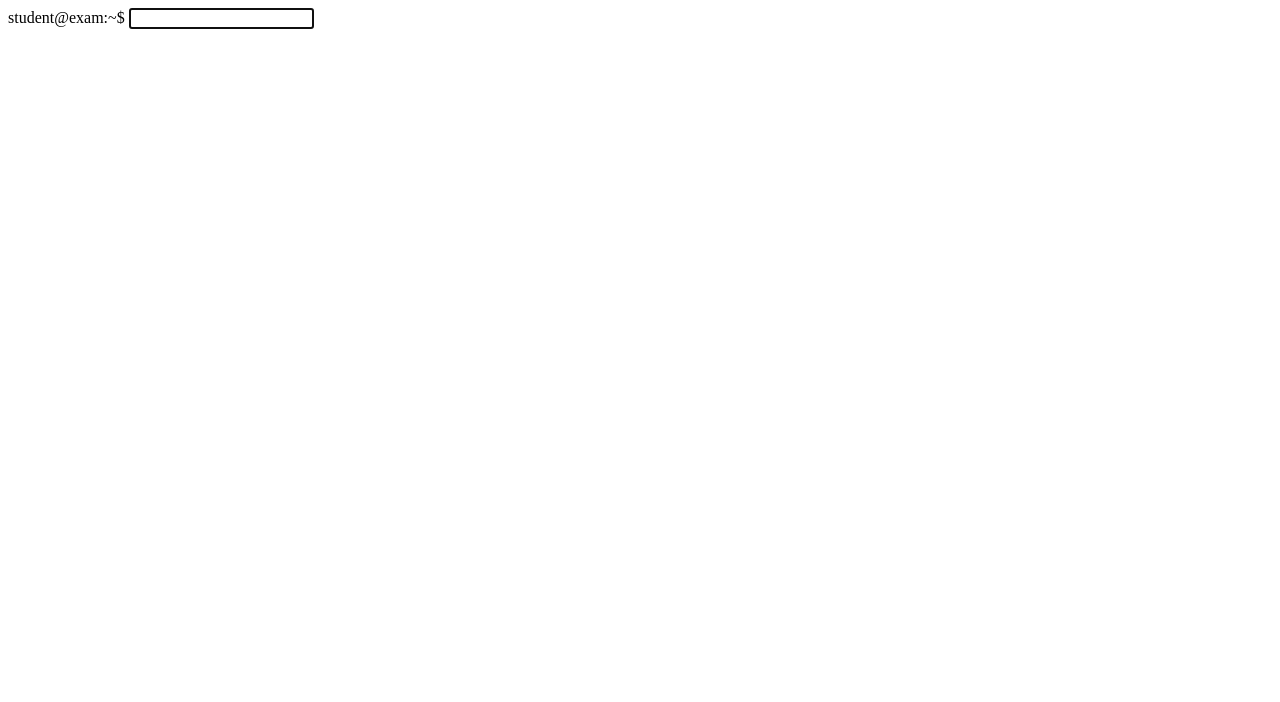
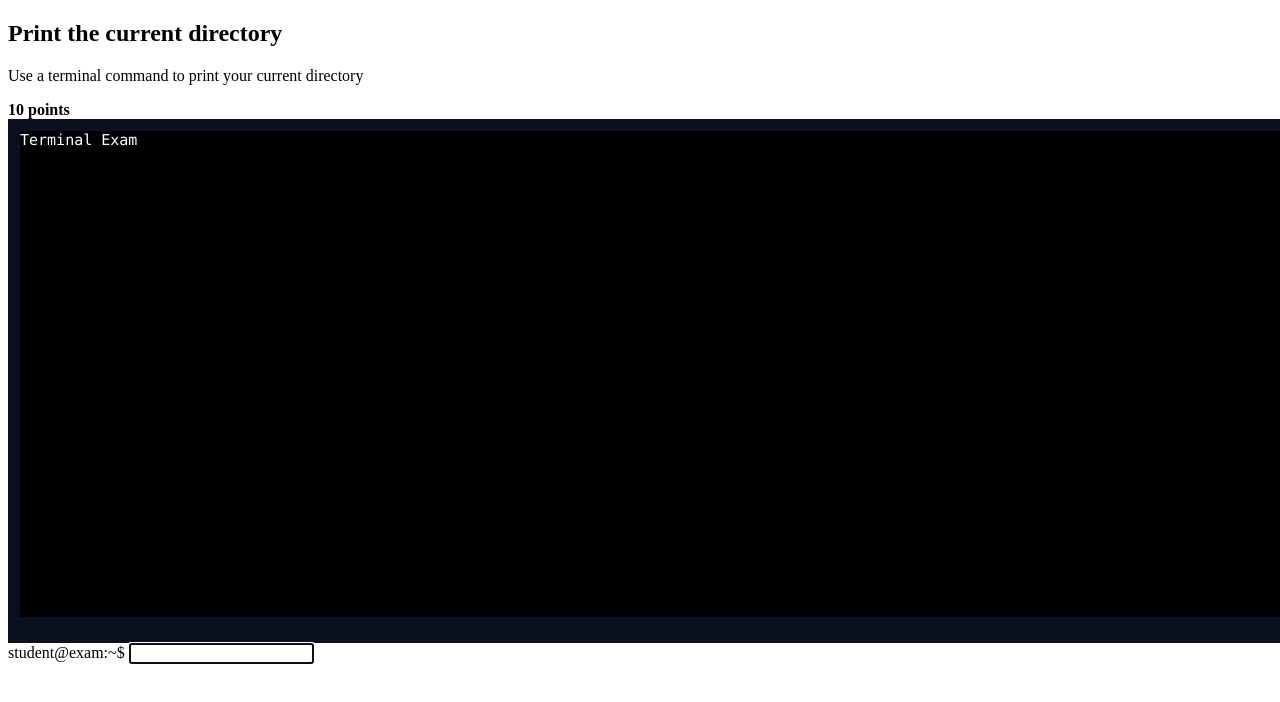
Before and after one commit to YahyaNashar22/terminal-exam, a Vue app: page /exam in a window 1280 px wide. Shown: the top 702 px of the page. Built offline with nearby package versions, Linux system fonts and the light colour scheme; the HTML template or start-up script is replaced by a standard one.

Commit message:
added TerminalPanel component that uses xterm

```diff
--- /dev/null
+++ b/src/components/TerminalPanel.vue
@@ -0,0 +1,49 @@
+<script setup lang="ts">
+import { onBeforeUnmount, onMounted, ref } from 'vue'
+
+import { Terminal } from '@xterm/xterm'
+import { FitAddon } from '@xterm/addon-fit'
+
+const terminalElement = ref<HTMLDivElement | null>(null)
+
+let terminal: Terminal | null = null
+let fitAddon: FitAddon | null = null
+
+onMounted(() => {
+  if (!terminalElement.value) {
+    return
+  }
+
+  terminal = new Terminal({
+    cursorBlink: true,
+    fontSize: 15,
+    fontFamily: 'Cascadia Code, JetBrains Mono, Consolas, monospace',
+  })
+
+  fitAddon = new FitAddon()
+
+  terminal.loadAddon(fitAddon)
+  terminal.open(terminalElement.value)
+
+  fitAddon.fit()
+
+  terminal.writeln('Terminal Exam')
+})
+
+onBeforeUnmount(() => {
+  terminal?.dispose()
+})
+</script>
+
+<template>
+  <div ref="terminalElement" class="terminal-container"></div>
+</template>
+
+<style scoped>
+.terminal-container {
+  width: 100%;
+  height: 500px;
+  padding: 12px;
+  background-color: #0b1020;
+}
+</style>
--- a/src/views/ExamView.vue
+++ b/src/views/ExamView.vue
@@ -1,8 +1,11 @@
 <script setup lang="ts">
 import { ref } from 'vue'
 import { useTerminalStore } from '@/stores/terminal'
+import { useExamStore } from '@/stores/exam'
+import TerminalPanel from '@/components/TerminalPanel.vue'
 
 const terminalStore = useTerminalStore()
+const examStore = useExamStore()
 
 const command = ref('')
 const output = ref<string[]>([])
@@ -14,12 +17,32 @@ function submitCommand() {
 
   output.value.push(...result.output)
 
+  const passed = examStore.evaluateCurrentExercise(terminalStore.getSnapshot())
+
+  if (passed) {
+    output.value.push('Exercise completed.')
+  }
+
   command.value = ''
 }
 </script>
 
 <template>
   <main>
+    <section v-if="examStore.currentExercise">
+      <h2>
+        {{ examStore.currentExercise.title }}
+      </h2>
+
+      <p>
+        {{ examStore.currentExercise.description }}
+      </p>
+
+      <strong> {{ examStore.currentExercise.points }} points </strong>
+    </section>
+
+    <TerminalPanel />
+
     <div v-for="(line, index) in output" :key="index">
       {{ line }}
     </div>
```
